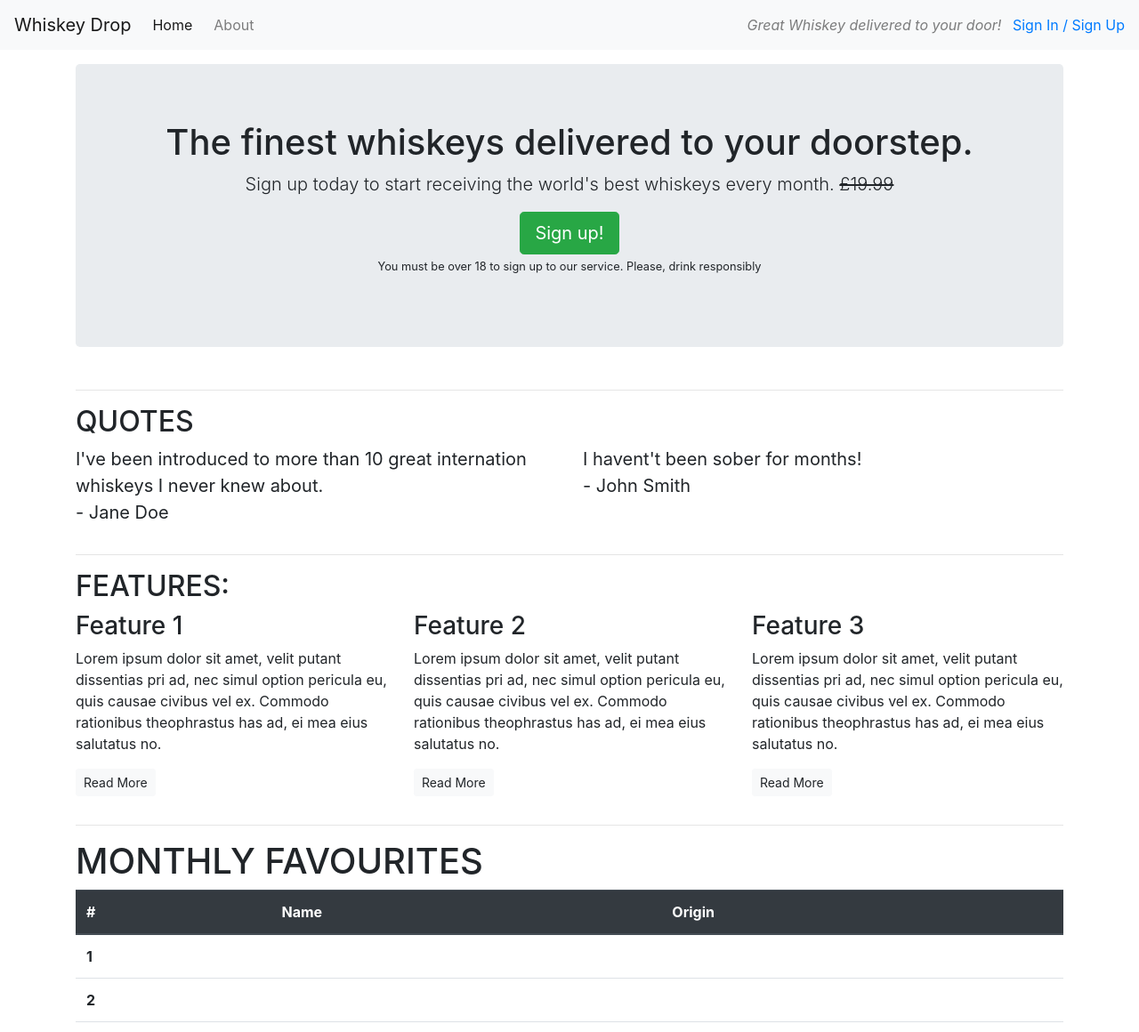
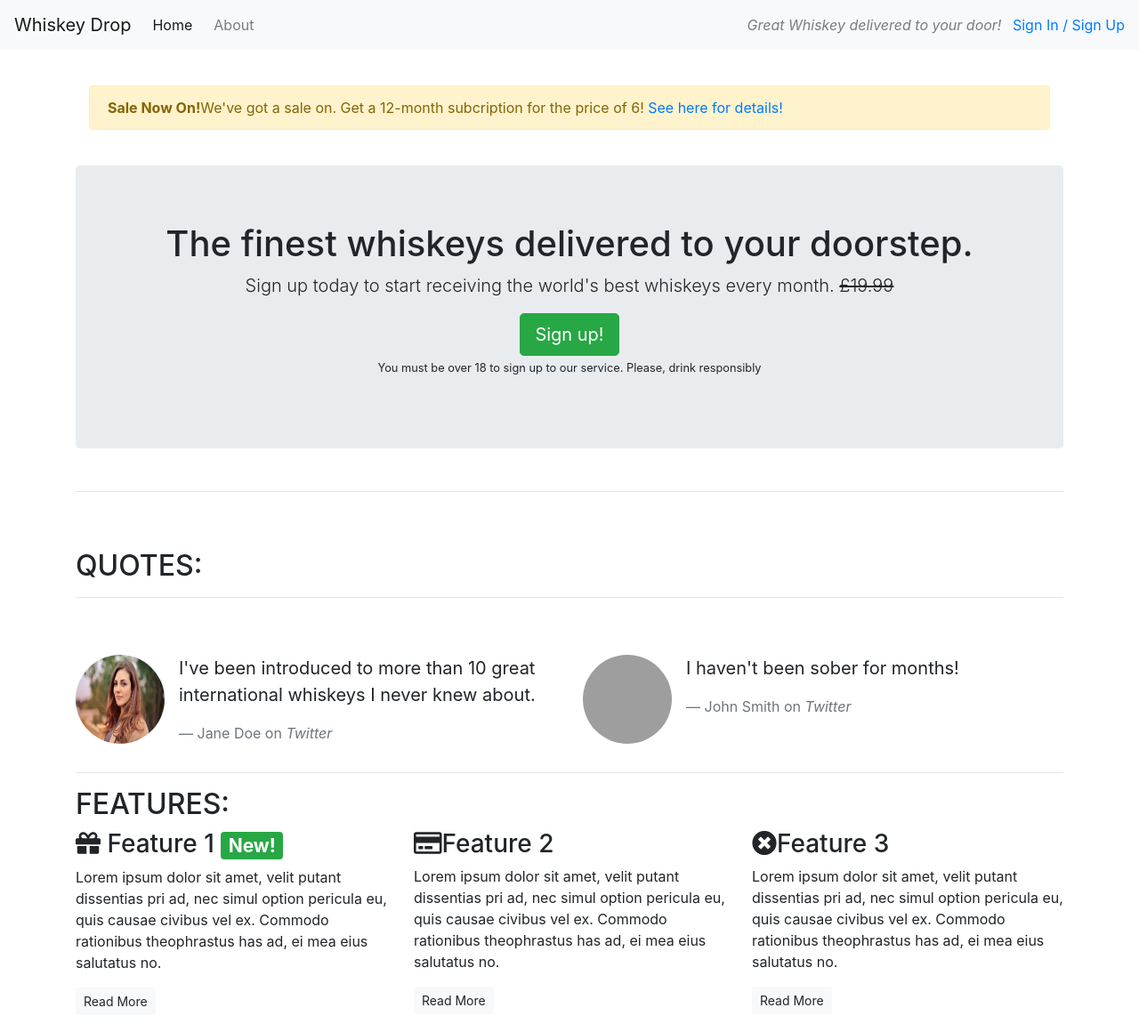
Before and after one commit to adam181189/Whiskey-Drop, a plain HTML site: page index.html in a window 1280 px wide. Shown: the top 1160 px of the page at 89% size. Drawn offline with nearby package versions, Linux system fonts and the light colour scheme; grey boxes are pictures that could not be loaded.

Commit message:
added badges

```diff
--- a/index.html
+++ b/index.html
@@ -7,6 +7,8 @@
       <meta name="viewport" content="width=device-width, initial-scale=1.0">
       <link rel="stylesheet" href="https://stackpath.bootstrapcdn.com/bootstrap/4.5.0/css/bootstrap.min.css" integrity="sha384-9aIt2nRpC12Uk9gS9baDl411NQApFmC26EwAOH8WgZl5MYYxFfc+NcPb1dKGj7Sk" crossorigin="anonymous">
       <script src="https://stackpath.bootstrapcdn.com/bootstrap/4.5.0/js/bootstrap.min.js" integrity="sha384-OgVRvuATP1z7JjHLkuOU7Xw704+h835Lr+6QL9UvYjZE3Ipu6Tp75j7Bh/kR0JKI" crossorigin="anonymous"></script>
+      <link rel="stylesheet" href="https://use.fontawesome.com/releases/v5.6.1/css/all.css" integrity="sha384-gfdkjb5BdAXd+lj+gudLWI+BXq4IuLW5IT+brZEZsLFm++aCMlF1V92rMkPaX4PP" crossorigin="anonymous">
+</head>
    </head>
    <body>
     <nav class="navbar navbar-expand-sm navbar-light bg-light">
@@ -32,6 +34,12 @@
   </div>
 </nav>
         <article class="container mt-3">
+        <div class="row d-none d-sm-inline">
+            <div class="col-12">
+                <div class="alert alert-warning" role="alert"><Strong>Sale Now On!</strong>We've got a sale on. Get a 12-month subcription for the price of 6!<a href="sale" class="stretched-link"> See here for details!</a></div>
+            </div>
+        </div>
+
 
             <!-- Callout -->
         <div class="row">
@@ -52,22 +60,37 @@
       <!-- Quotes -->
         <section class="quotes">
             <div class="row">
-            <div class="col-12">
-               <h2 class="text-uppercase">Quotes</h2>
+                <div class="col-12 my-5">
+                    <h2 class="text-uppercase">Quotes:</h2>
+                    <hr />
                 </div>
             </div>
             <div class="row">
                 <div class="col-12 col-md-6">
+                    <div class="media">
+                        <div class="d-none d-sm-block">
+                            <img src="images/girl-image.png" class="rounded-circle mr-3" height=100 width=100>
+                        </div>
+                        <div class="media-body">
                             <blockquote class="blockquote">
-                    <p class="mb-0">I've been introduced to more than 10 great internation whiskeys I never knew about.</p>
-                    <p>- Jane Doe</p>
+                                <p>I've been introduced to more than 10 great international whiskeys I never knew about.</p>
+                                <footer class="blockquote-footer">Jane Doe on <cite title="Twitter">Twitter</cite></footer>
                             </blockquote>
                         </div>
+                    </div>
+                </div>
                 <div class="col-12 col-md-6">
+                    <div class="media">
+                        <div class="d-none d-sm-block">
+                            <img src="images/man-image.png" class="rounded-circle mr-3" height=100 width=100>
+                        </div>
+                        <div class="media-body">
                             <blockquote class="blockquote">
-                    <p class="mb-0">I havent't been sober for months!</p>
-                    <p>- John Smith</p>
+                                <p>I haven't been sober for months!</p>
+                                <footer class="blockquote-footer">John Smith on <cite title="Twitter">Twitter</cite></footer>
                             </blockquote>
+                        </div>
+                    </div>
                 </div>
             </div>
         </section>
@@ -84,21 +107,21 @@
          <div class="row">
             <div class="col-12 col-md-6 col-lg-4">
                <div class="feature">
-                  <h3>Feature 1</h3>
+                  <h3><i class="fas fa-gift d-none d-sm-inline"></i> Feature 1 <span class="badge badge-success">New!</span></h3>
                   <p>Lorem ipsum dolor sit amet, velit putant dissentias pri ad, nec simul option pericula eu, quis causae civibus vel ex. Commodo rationibus theophrastus has ad, ei mea eius salutatus no.</p>
                   <p><a class="btn btn-sm btn-light" href="">Read More</a></p>
                </div>
             </div>
             <div class="col-12 col-md-6 col-lg-4">
                <div class="feature">
-                  <h3>Feature 2</h3>
+                  <h3><i class="far fa-credit-card d-none d-sm-inline"></i>Feature 2 </h3>
                   <p>Lorem ipsum dolor sit amet, velit putant dissentias pri ad, nec simul option pericula eu, quis causae civibus vel ex. Commodo rationibus theophrastus has ad, ei mea eius salutatus no.</p>
                   <p><a class="btn btn-sm btn-light" href="">Read More</a></p>
                </div>
             </div>
             <div class="col-12 d-md-none d-lg-block col-lg-4">
                <div class="feature">
-                  <h3>Feature 3</h3>
+                  <h3><i class="fas fa-times-circle d-none d-sm-inline"></i>Feature 3</h3>
                   <p>Lorem ipsum dolor sit amet, velit putant dissentias pri ad, nec simul option pericula eu, quis causae civibus vel ex. Commodo rationibus theophrastus has ad, ei mea eius salutatus no.</p>
                   <p><a class="btn btn-sm btn-light" href="">Read More</a></p>
                </div>
```
Also changed, not shown: images/girl-image.png (added), 1 other file. Lines whose indentation alone changed are shown as unchanged.
